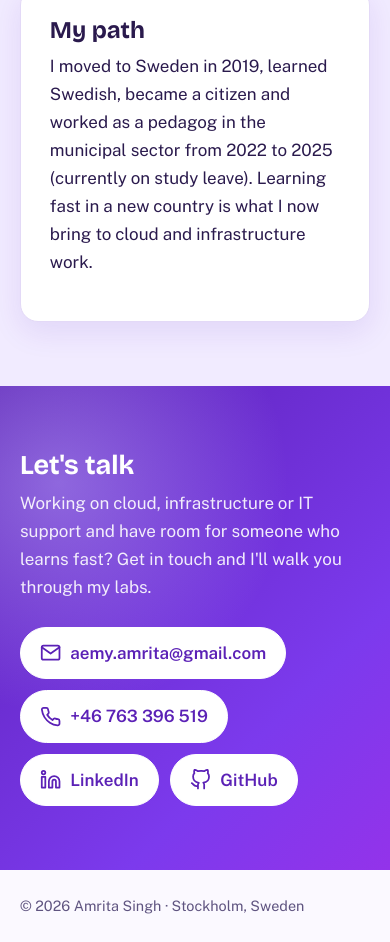
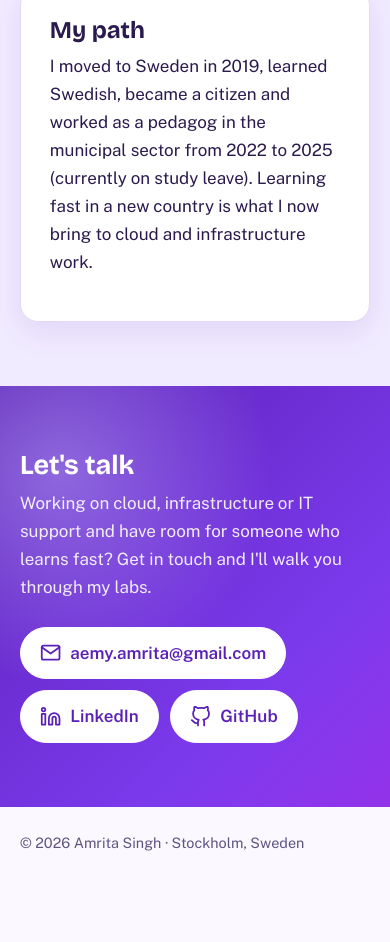
Before and after one commit to secexpert123/Welcome-to-Amrita-s_Portfolio, a plain HTML site: page index.html in a window 390 px wide. Shown: the part 6771-7713 px from the top of the page. After the commit the page ends 7649 px from the top, so only its background shows below. Drawn offline with nearby package versions, Linux system fonts and the light colour scheme.

Commit message:
Remove phone contact link from index.html
Removed phone contact link from the icons section.

```diff
--- a/index.html
+++ b/index.html
@@ -224,7 +224,6 @@ footer{padding:1.5rem 0;color:var(--muted);font-size:.9rem}
     <p>Working on cloud, infrastructure or IT support and have room for someone who learns fast? Get in touch and I'll walk you through my labs.</p>
     <div class="icons">
       <a class="iconbtn" href="mailto:aemy.amrita@gmail.com"><svg class="ic"><use href="#i-mail"/></svg>aemy.amrita@gmail.com</a>
-      <a class="iconbtn" href="tel:+46763396519"><svg class="ic"><use href="#i-phone"/></svg>+46 763 396 519</a>
       <a class="iconbtn" href="https://linkedin.com/in/amrita162"><svg class="ic"><use href="#i-in"/></svg>LinkedIn</a>
       <a class="iconbtn" href="https://github.com/secexpert123"><svg class="ic"><use href="#i-github"/></svg>GitHub</a>
     </div>
```
